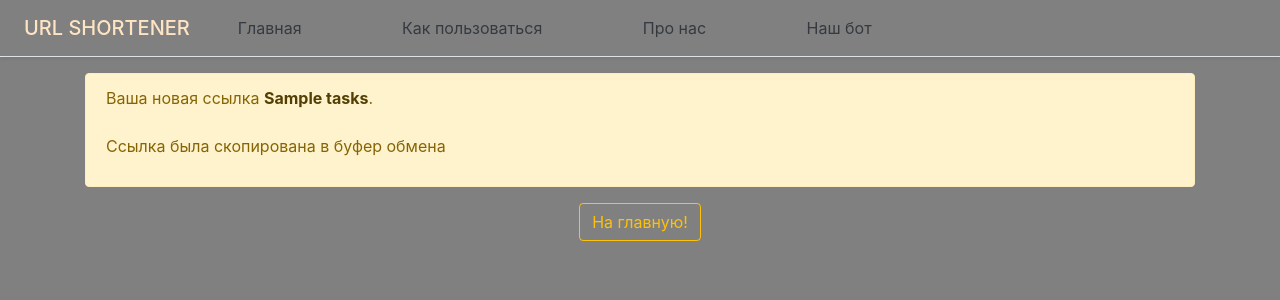
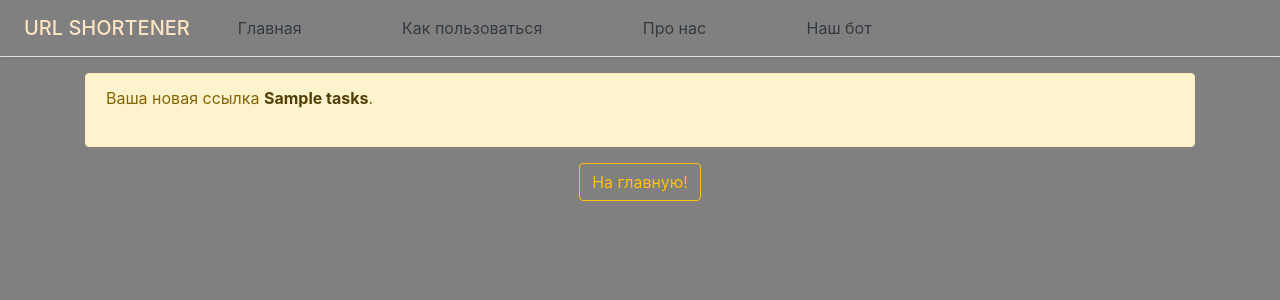
Before and after one commit to murzinaa/urls, a Django app: template main/templates/main/result.html in a window 1280 px wide. Shown: the top 300 px of the page. Run offline with Django 3.2, Linux system fonts and the light colour scheme; the template is opened without the code that fills it: most values are stand-ins (such as "Sample title", 1, 10 or a date in 2020); some libraries are stand-ins or nearby versions.

Commit message:
new version 1

```diff
--- a/main/templates/main/result.html
+++ b/main/templates/main/result.html
@@ -4,7 +4,6 @@
 <div class="alert alert-warning">
     Ваша новая ссылка <a href = {{ links }} class="alert-link">{{ tasks }}</a>. <br><br>
 
-    <p>Ссылка была скопирована в буфер обмена</p>
             </div>
     <form method="post">
         {% csrf_token %}
--- a/main/views.py
+++ b/main/views.py
@@ -2,7 +2,6 @@ from django.shortcuts import render, redirect
 from .models import Url
 from .forms import UrlForm
 from django.http import HttpRequest, HttpResponse
-import pyperclip
 # from django.core.exceptions import ValidationError
 
 
@@ -26,7 +25,6 @@ def index(request):
             form.save()  # сохранение данных из формы в БД
             new_link = str(f'{request.get_host()}/{form.save().new}')  # полный адрес новой ссылки
             n_link = str(f'{form.save().new}')  # адрес без домена
-            pyperclip.copy(new_link)  # копирование ссылки в буфер обмена
             return render(request, 'main/result.html', {'tasks': new_link, 'links': n_link})  # вывод данных о короткой ссылке
     form = UrlForm()
     context = {
--- a/requirements.txt
+++ b/requirements.txt
@@ -6,7 +6,6 @@ Django==3.1.7
 django-heroku==0.3.1
 gunicorn==20.1.0
 psycopg2==2.8.6
-pyperclip==1.8.2
 python-dateutil==2.8.1
 python-telegram-bot==13.5
 pytz==2021.1
```
